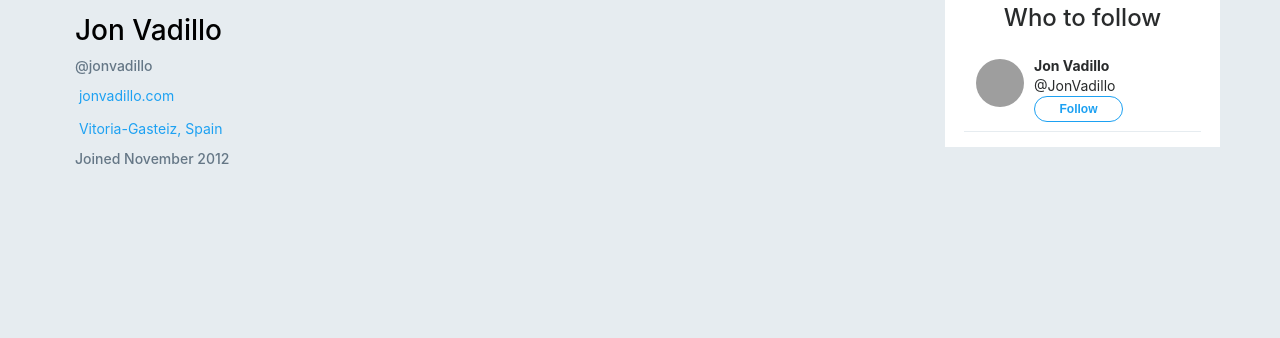
After one commit to megler/twitter-clone, a Django app: template project4/network/templates/network/my-tweets.html in a window 1280 px wide. The commit adds this page. Shown: the part 462-800 px from the top of the page. Run offline with Django 3.2, Linux system fonts and the light colour scheme; the template is opened without the code that fills it, so the values that code supplies are empty; some libraries are stand-ins or nearby versions; grey boxes are pictures that could not be loaded.

Commit message:
registration now includes background url and first name, added profile model to handle background url, user template now displays background url as well as their own posts vs all posts.

```diff
--- a/project4/network/admin.py
+++ b/project4/network/admin.py
@@ -1,10 +1,11 @@
 from django.contrib import admin
 from django.contrib.auth.admin import UserAdmin
-from .models import User, Post, Follower, Like
+from .models import User, Post, Follower, Like, Profile
 
 # Register your models here.
 
 admin.site.register(User, UserAdmin)
+admin.site.register(Profile)
 admin.site.register(Post)
 admin.site.register(Follower)
 admin.site.register(Like)
--- a/project4/network/static/network/styles.css
+++ b/project4/network/static/network/styles.css
@@ -93,6 +93,8 @@ body {
 
   .profile-background {
     height: 320px;
+    width: 100%;
+    object-fit: cover;
     background-image: url('https://pbs.twimg.com/profile_banners/439335622/1496682615/1500x500');
   }
 
--- a/project4/network/templates/network/layout.html
+++ b/project4/network/templates/network/layout.html
@@ -27,14 +27,14 @@
         <ul class="navbar-nav mr-auto">
           {% if user.is_authenticated %}
             <li class="nav-item active">
-              <a class="nav-link" href="/">
+              <a class="nav-link" href="{% url 'my_tweets' pk=user.id %}">
                 <i class="octicon octicon-home" aria-hidden="true"></i>
                 {{ user.username }}
                 <span class="sr-only">(current)</span></a>
             </li>
           {% endif %}
           <li class="nav-item">
-            <a class="nav-link" href="{% url 'all_posts' %}">
+            <a class=" nav-link" href="{% url 'index' %}">
               <i class="octicon octicon-zap"></i>
               All Posts</a>
           </li>
--- /dev/null
+++ b/project4/network/templates/network/my-tweets.html
@@ -0,0 +1,173 @@
+{# Template Credit: https://github.com/jvadillo/twitter-bootstrap #}
+{% extends "network/layout.html" %}
+
+{% block body %}
+  <div class="main-container">
+    <!-- Profile background large image -->
+    <div class="row ">
+      <img class="profile-background" src="{{ user.profile.background_image }}" alt="">
+      <div class="container">
+        <!-- User main avatar -->
+        <div class="avatar-container">
+          <div class="avatar"></div>
+        </div>
+      </div>
+    </div>
+
+    <nav class="navbar profile-stats">
+      <div class="container">
+        <div class="row">
+          <div class="col"></div>
+          <div class="col-6">
+            <ul>
+              <li class="profile-stats-item-active">
+                <a>
+                  <span class="profile-stats-item profile-stats-item-label">Tweets</span>
+                  <span class="profile-stats-item profile-stats-item-number">51</span>
+                </a>
+              </li>
+              <li>
+                <a>
+                  <span class="profile-stats-item profile-stats-item-label">Following</span>
+                  <span class="profile-stats-item profile-stats-item-number">420</span>
+                </a>
+              </li>
+              <li>
+                <a>
+                  <span class="profile-stats-item profile-stats-item-label">Followers</span>
+                  <span class="profile-stats-item profile-stats-item-number">583</span>
+                </a>
+              </li>
+              <li>
+                <a>
+                  <span class="profile-stats-item profile-stats-item-label">Likes</span>
+                  <span class="profile-stats-item profile-stats-item-number">241</span>
+                </a>
+              </li>
+            </ul>
+          </div>
+          <div class="col"></div>
+        </div>
+      </div>
+    </nav>
+    <div class="container main-content">
+      <div class="row">
+        <div class="col profile-col">
+          <!-- Left column -->
+          <div class="profile-header">
+            <!-- Header information -->
+            <h3 class="profile-fullname">
+              <a>Jon Vadillo<a></h3>
+                <h2 class="profile-element">
+                  <a>@jonvadillo</a>
+                </h2>
+                <a class="profile-element profile-website" hrerf="">
+                  <i class="octicon octicon-link"></i>&nbsp;jonvadillo.com</a>
+                <a class="profile-element profile-website" hrerf="">
+                  <i class="octicon octicon-location"></i>&nbsp;Vitoria-Gasteiz, Spain</a>
+                <h2 class="profile-element">
+                  <i class="octicon octicon-calendar"></i>Joined November 2012</h2>
+              </div>
+            </div>
+            <!-- End Left column -->
+            <!-- Center content column -->
+            <div class="col-6">
+              {# Begin Tweet Box #}
+              <div class="toggleBox">
+                <div class="wrapper">
+                  <div class="input-box">
+                    <div class="tweet-area">
+                      <span class="placeholder">What's happening?</span>
+                      <div class="input editable" contenteditable="true" spellcheck="false"></div>
+                      <div class="input readonly" contenteditable="true" spellcheck="false"></div>
+                    </div>
+                  </div>
+                  <div class="bottom">
+                    <div class="content">
+                      <span class="counter">100</span>
+                      <button>Tweet</button>
+                    </div>
+                  </div>
+                </div>
+              </div>
+              {# End Tweet Box #}
+
+              {# BEGIN TWEET CARD #}
+              <ol class="tweet-list">
+                {% for post in posts %}
+                  <li class="tweet-card">
+                    <div class="tweet-content">
+                      <div class="tweet-header">
+                        <span class="fullname">
+                          <strong>{{post.author.first_name}}</strong>
+                        </span>
+                        <span class="username">@{{post.author.username}}</span>
+                        <span class="tweet-time">-
+                          {{post.date_created}}</span>
+                      </div>
+                      <a>
+                        <img class="tweet-card-avatar" src="https://pbs.twimg.com/profile_images/679974972278849537/bzzb-6H4_bigger.jpg" alt="">
+                      </a>
+                      <div class="tweet-text">
+                        <p class="" lang="es" data-aria-label-part="0">{{post.post_body}}
+                        </p>
+                      </div>
+                      <div class="tweet-footer">
+                        <a class="tweet-footer-btn">
+                          <i class="octicon octicon-comment" aria-hidden="true"></i>
+                          <span>
+                            18</span>
+                        </a>
+                        <a class="tweet-footer-btn">
+                          <i class="octicon octicon-sync" aria-hidden="true"></i>
+                          <span>
+                            64</span>
+                        </a>
+                        <a class="tweet-footer-btn">
+                          <i class="octicon octicon-heart" aria-hidden="true"></i>
+                          <span>
+                            202</span>
+                        </a>
+                        <a class="tweet-footer-btn">
+                          <i class="octicon octicon-mail" aria-hidden="true"></i>
+                          <span>
+                            155</span>
+                        </a>
+                      </div>
+                    </div>
+                  </li>
+                {% endfor %}
+              </ol>
+              <!-- End: tweet list -->
+            </div>
+            <!-- End: Center content column -->
+            <div class="col right-col">
+              <div class="content-panel">
+                <div class="panel-header text-center">
+                  <h4>Who to follow</h4>
+                </div>
+                <!-- Who to Follow panel -->
+                <div class="panel-content">
+                  <!--Follow list -->
+                  <ol class="tweet-list">
+                    <li class="tweet-card">
+                      <div class="tweet-content">
+                        <img class="tweet-card-avatar" src="https://pbs.twimg.com/profile_images/679974972278849537/bzzb-6H4_bigger.jpg" alt="">
+                        <div class="tweet-header">
+                          <span class="fullname">
+                            <strong>Jon Vadillo</strong>
+                          </span>
+                          <span class="username">@JonVadillo</span>
+                        </div>
+
+                        <button class="btn btn-follow">Follow</button>
+                      </div>
+                    </li>
+                  </ol>
+                  <!--END: Follow list -->
+                </div>
+              </div>
+            </div>
+          </div>
+        </div>
+      {% endblock %}
--- a/project4/network/urls.py
+++ b/project4/network/urls.py
@@ -8,5 +8,5 @@ urlpatterns = [
     path("logout", views.logout_view, name="logout"),
     path("register", views.register, name="register"),
     # API
-    path("all-tweets", views.all_posts, name="all_posts"),
+    path("my-tweets/<int:pk>", views.my_tweets, name="my_tweets"),
 ]
```
Also changed, not shown: project4/network/models.py (+22 -2 lines), project4/network/templates/network/all-tweets.html (deleted, +0 -82 lines), project4/network/templates/network/index.html (+5 -94 lines), project4/network/templates/network/register.html (+9 -2 lines), project4/network/views.py (+20 -8 lines), project4/network/migrations/0002_user_background_img_url_alter_follower_id_and_more.py (added), project4/network/migrations/0003_remove_user_background_img_url_and_more.py (added), project4/network/migrations/0004_profile.py (added), project4/network/migrations/0005_remove_profile_first_name.py (added).
